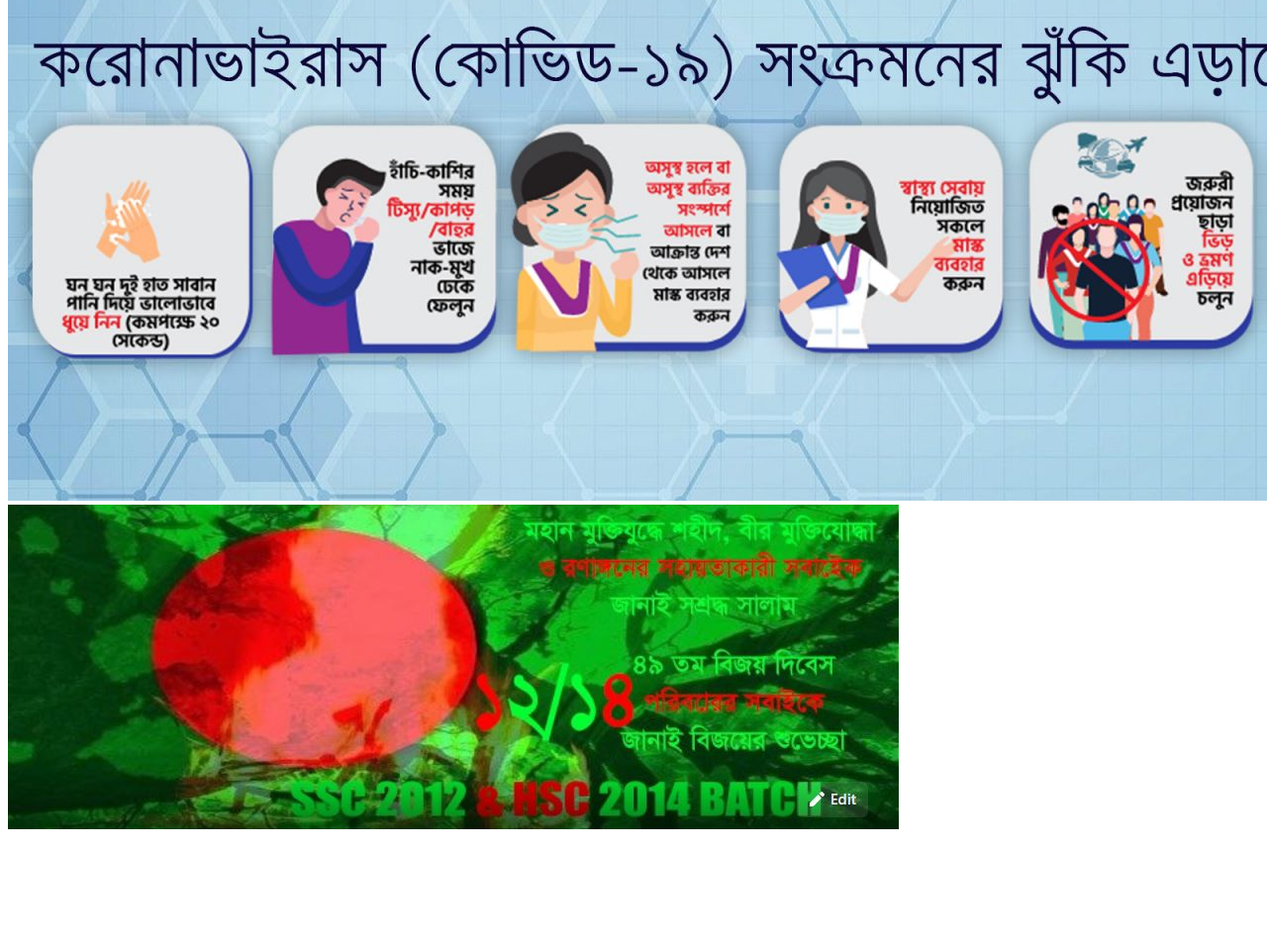
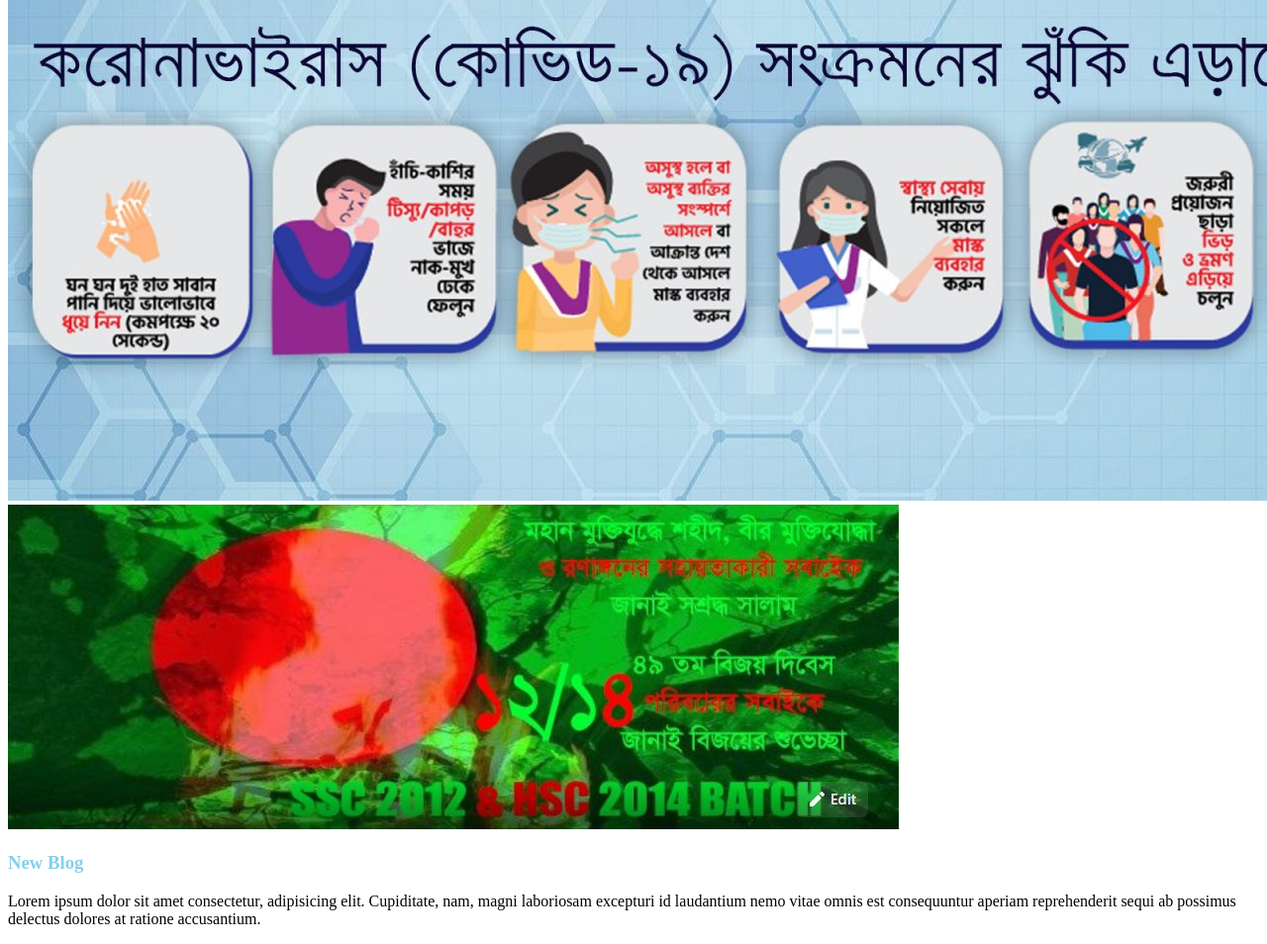
Before and after one commit to amotahar/my-fourth-repo, a plain HTML site: page index.html in a window 1280 px wide. Shown: the part 3489-4443 px from the top of the page at 99% size. Before the commit the page ends 4339 px from the top, so only its background shows below. Drawn offline with Linux system fonts and the light colour scheme.

Commit message:
amma jan

```diff
--- a/index.html
+++ b/index.html
@@ -7,6 +7,7 @@
     <title>my-fourth-repo</title>
     <link rel="stylesheet" href="style.css" />
   </head>
+  <title>my-fourth-repo</title>
   <body>
     my-fourth-repo
     <h1>I am a new in github</h1>
@@ -27,6 +28,12 @@
     <img src="bd.JPG" alt="bangladesh" />
     <img src="photos/cover.jpg" alt="corona" />
     <img src="bd.JPG" alt="bangladesh" />
-
+    <div>
+      <h3>New Blog</h3>
+      <p>
+        Lorem ipsum dolor sit amet consectetur, adipisicing elit. Cupiditate, nam, magni laboriosam excepturi id laudantium nemo vitae omnis est
+        consequuntur aperiam reprehenderit sequi ab possimus delectus dolores at ratione accusantium.
+      </p>
+    </div>
   </body>
 </html>
```
